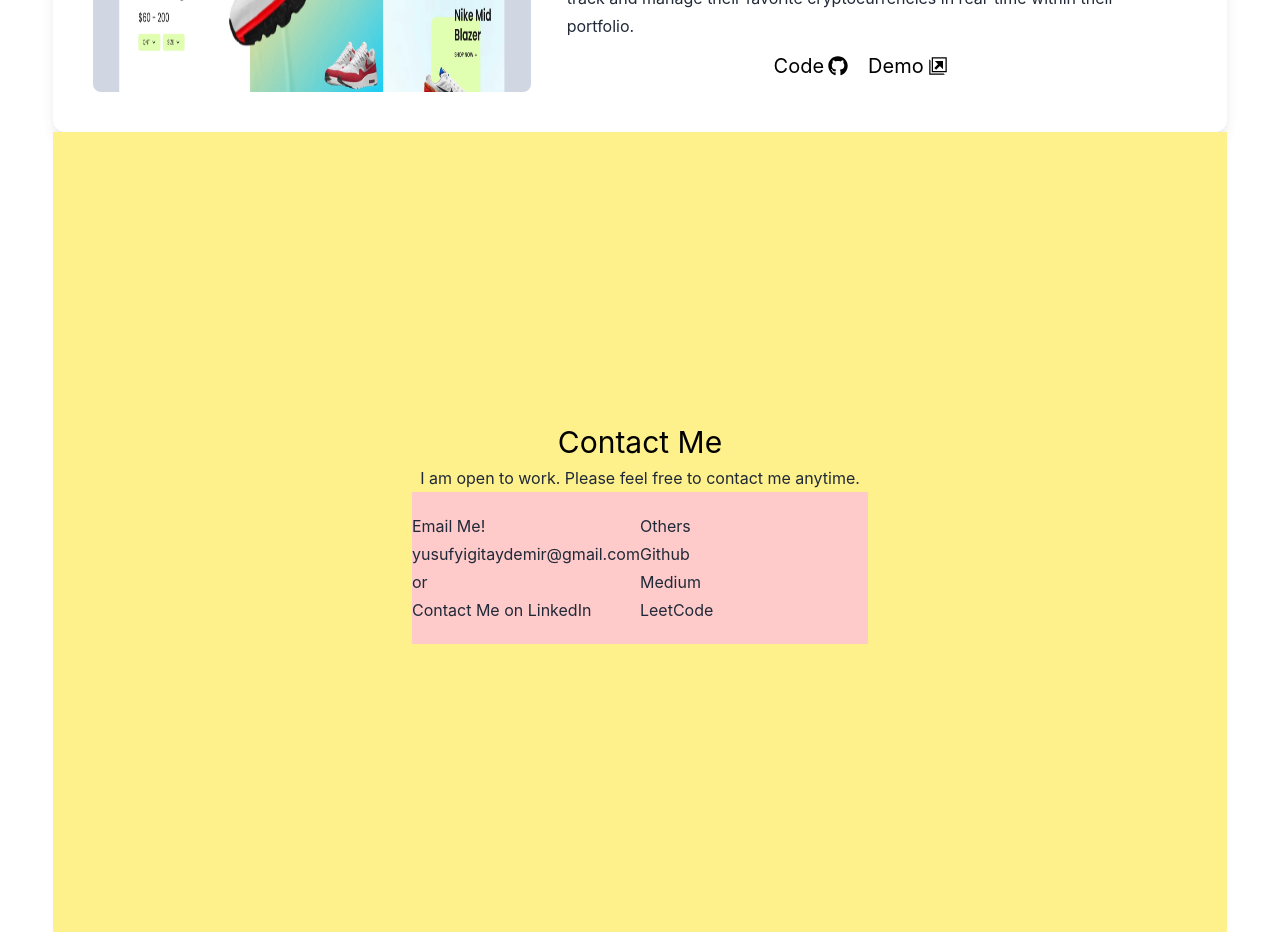
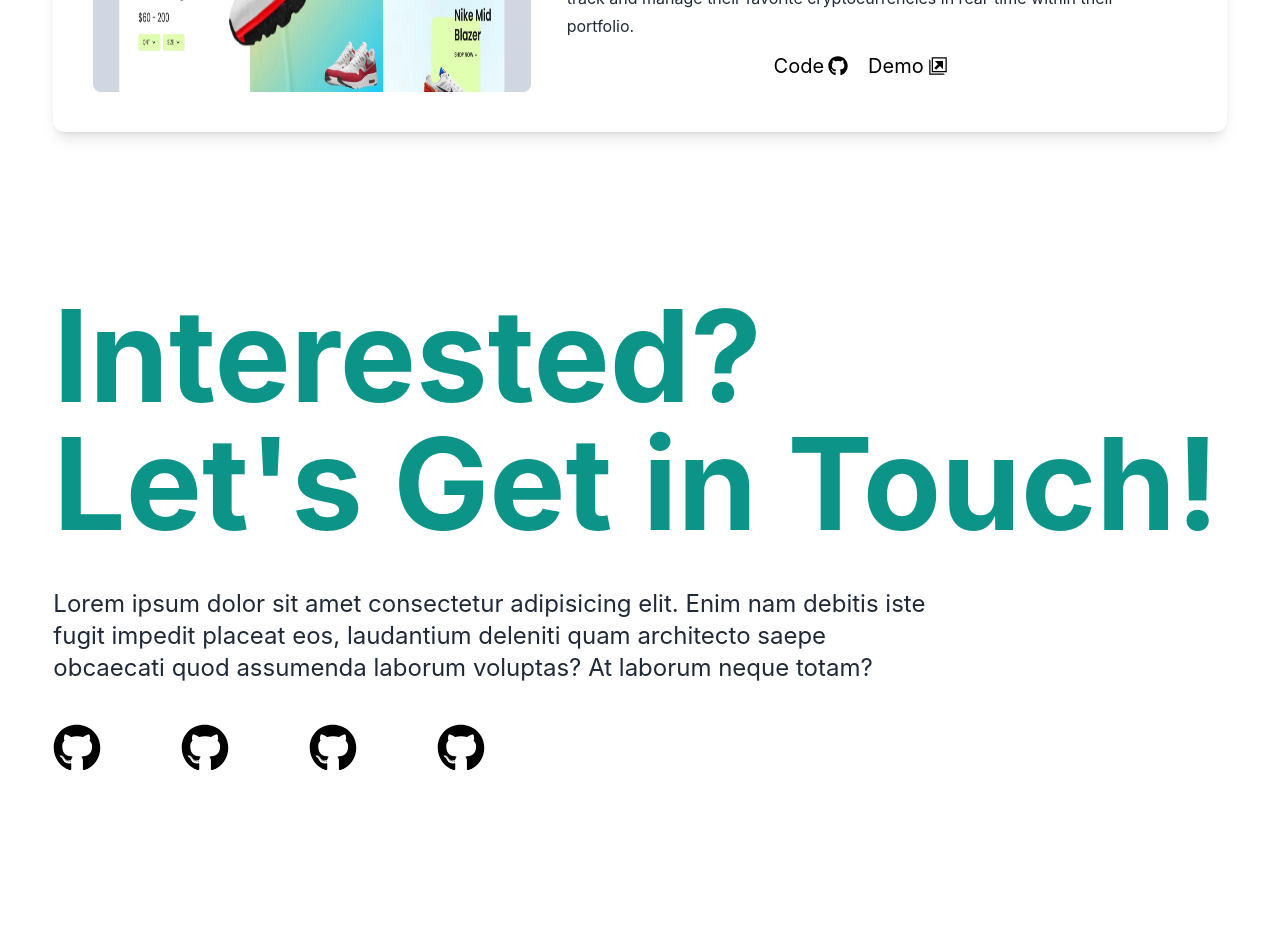
Before and after one commit to yigitaydemir/portfolio-website, a React (Create React App) app: page / in a window 1280 px wide. Shown: the part 2460-3392 px from the top of the page. Built offline with nearby package versions, Linux system fonts and the light colour scheme.

Commit message:
layout fixed

```diff
--- a/src/App.js
+++ b/src/App.js
@@ -30,7 +30,7 @@ const App = () => {
                 <ul className="hidden sm:flex sm:items-center">
                   <li>
                     <Link
-                      className="mx-2 cursor-pointer hover:text-cyan-500 duration-300 dark:text-white"
+                      className="mx-2 cursor-pointer hover:text-teal-600 dark:hover:text-teal-600 duration-300 dark:text-white"
                       to="home"
                       spy={true}
                       smooth={true}
@@ -41,7 +41,7 @@ const App = () => {
                   </li>
                   <li>
                     <Link
-                      className="mx-2 cursor-pointer hover:text-cyan-500 duration-300 dark:text-white"
+                      className="mx-2 cursor-pointer hover:text-teal-600 dark:hover:text-teal-600 duration-300 dark:text-white"
                       to="about"
                       spy={true}
                       smooth={true}
@@ -52,7 +52,7 @@ const App = () => {
                   </li>
                   <li>
                     <Link
-                      className="mx-2 cursor-pointer hover:text-cyan-500 duration-300 dark:text-white"
+                      className="mx-2 cursor-pointer hover:text-teal-600 dark:hover:text-teal-600 duration-300 dark:text-white"
                       to="projects"
                       spy={true}
                       smooth={true}
@@ -64,7 +64,7 @@ const App = () => {
                   <li>
                     <a
                       href="https://medium.com/@yusufyaydemir"
-                      className="mx-2 cursor-pointer hover:text-cyan-500 duration-300 dark:text-white"
+                      className="mx-2 cursor-pointer hover:text-teal-600 dark:hover:text-teal-600 duration-300 dark:text-white"
                       target="blank"
                     >
                       Blog
@@ -72,7 +72,7 @@ const App = () => {
                   </li>
                   <li>
                     <Link
-                      className="mx-2 cursor-pointer hover:text-cyan-500 duration-300 dark:text-white"
+                      className="mx-2 cursor-pointer hover:text-teal-600 dark:hover:text-teal-600 duration-300 dark:text-white"
                       to="contact"
                       spy={true}
                       smooth={true}
@@ -113,7 +113,7 @@ const App = () => {
               <ul className="flex flex-col justify-center items-center text-center">
                 <li className="p-2 w-full border-y border-black">
                   <Link
-                    className="cursor-pointer hover:text-cyan-500 duration-300 dark:text-white"
+                    className="cursor-pointer hover:text-teal-600 dark:hover:text-teal-600 duration-300 dark:text-white"
                     to="home"
                     spy={true}
                     smooth={true}
@@ -125,7 +125,7 @@ const App = () => {
                 </li>
                 <li className="p-2 w-full border-b border-black">
                   <Link
-                    className="cursor-pointer hover:text-cyan-500 duration-300 dark:text-white"
+                    className="cursor-pointer hover:text-teal-600 dark:hover:text-teal-600 duration-300 dark:text-white"
                     to="about"
                     spy={true}
                     smooth={true}
@@ -137,7 +137,7 @@ const App = () => {
                 </li>
                 <li className="p-2 w-full border-b border-black">
                   <Link
-                    className="cursor-pointer hover:text-cyan-500 duration-300 dark:text-white"
+                    className="cursor-pointer hover:text-teal-600 dark:hover:text-teal-600 duration-300 dark:text-white"
                     to="projects"
                     spy={true}
                     smooth={true}
@@ -150,7 +150,7 @@ const App = () => {
                 <li className="p-2 w-full border-b border-black">
                   <a
                     href="https://medium.com/@yusufyaydemir"
-                    className="mx-2 cursor-pointer hover:text-cyan-500 duration-300 dark:text-white"
+                    className="mx-2 cursor-pointer hover:text-teal-600 dark:hover:text-teal-600 duration-300 dark:text-white"
                     target="blank"
                     onClick={handleMenu}
                   >
@@ -159,7 +159,7 @@ const App = () => {
                 </li>
                 <li className="p-2">
                   <Link
-                    className="cursor-pointer hover:text-cyan-500 duration-300 dark:text-white"
+                    className="cursor-pointer hover:text-teal-600 dark:hover:text-teal-600 duration-300 dark:text-white"
                     to="contact"
                     spy={true}
                     smooth={true}
@@ -202,7 +202,7 @@ const App = () => {
 
         <section
           id="about"
-          className="w-11/12 max-w-screen-xl min-h-screen m-auto flex flex-col xl:flex-row items-center justify-center"
+          className="w-11/12 max-w-screen-xl min-h-screen m-auto flex flex-col xl:flex-row items-center justify-center pt-[8rem] sm:pt-0"
         >
           <div>
             <Lottie
@@ -226,7 +226,10 @@ const App = () => {
           </div>
         </section>
 
-        <section id="projects" className="w-11/12 max-w-screen-xl m-auto pt-20 pb-10 sm:pb-0 min-h-screen">
+        <section
+          id="projects"
+          className="w-11/12 max-w-screen-xl m-auto pt-20 pb-10 sm:pb-0 min-h-screen"
+        >
           <div className="py-5">
             <h3 className="text-3xl py-1 text-teal-600">Projects</h3>
             <p className="dark:text-white">
@@ -332,13 +335,21 @@ const App = () => {
 
                 <ul className="flex justify-center">
                   <li className="m-1 p-1 flex items-center text-xl">
-                    <a href="https://github.com/yigitaydemir/coinport" target="blank" className="p-1">
+                    <a
+                      href="https://github.com/yigitaydemir/coinport"
+                      target="blank"
+                      className="p-1"
+                    >
                       Code
                     </a>
                     <FaGithub></FaGithub>
                   </li>
                   <li className="m-1 p-1 flex items-center text-xl">
-                    <a href="https://coinport.vercel.app/" target="blank" className="p-1">
+                    <a
+                      href="https://coinport.vercel.app/"
+                      target="blank"
+                      className="p-1"
+                    >
                       Demo
                     </a>
                     <ImNewTab></ImNewTab>
@@ -351,30 +362,22 @@ const App = () => {
 
         <section
           id="contact"
-          className="bg-yellow-200 w-11/12 max-w-screen-xl m-auto min-h-screen flex flex-col justify-center items-center"
+          className="w-11/12 max-w-screen-xl m-auto min-h-screen flex flex-col justify-center pt-10 sm:pt-0"
         >
-          <h1 className="text-3xl py-1">Contact Me</h1>
-          <p className="text-md leading-7 text-gray-800">
-            I am open to work. Please feel free to contact me anytime.
+          <p className="text-5xl sm:text-6xl md:text-7xl lg:text-8xl xl:text-9xl text-teal-600 font-bold">Interested? <br /> Let's Get in Touch!</p>
+          <p className="py-10 w-3/4 text-md sm:text-lg md:text-xl lg:text-2xl leading-8 text-gray-800 dark:text-white">
+            Lorem ipsum dolor sit amet consectetur adipisicing elit. Enim nam
+            debitis iste fugit impedit placeat eos, laudantium deleniti quam
+            architecto saepe obcaecati quod assumenda laborum voluptas? At
+            laborum neque totam?
           </p>
 
-          <div className="bg-red-200 grid grid-cols-2">
-            <div className="py-5 text-md leading-7 text-gray-800">
-              <p>Email Me!</p>
-              <p>yusufyigitaydemir@gmail.com</p>
-              <p>or</p>
-              <p>Contact Me on LinkedIn</p>
-            </div>
-
-            <div className="py-5 text-md leading-7 text-gray-800">
-              <p>Others</p>
-              <ul>
-                <li>Github</li>
-                <li>Medium</li>
-                <li>LeetCode</li>
-              </ul>
-            </div>
-          </div>
+          <ul className="flex">
+            <li className="mr-4 md:mr-10 pr-4 md:pr-10 text-4xl sm:text-5xl dark:text-white"><a href="#"><FaGithub></FaGithub></a></li>
+            <li className="mr-4 md:mr-10 pr-4 md:pr-10 text-4xl sm:text-5xl dark:text-white"><a href="#"><FaGithub></FaGithub></a></li>
+            <li className="mr-4 md:mr-10 pr-4 md:pr-10 text-4xl sm:text-5xl dark:text-white"><a href="#"><FaGithub></FaGithub></a></li>
+            <li className="mr-4 md:mr-10 pr-4 md:pr-10 text-4xl sm:text-5xl dark:text-white"><a href="#"><FaGithub></FaGithub></a></li>
+          </ul>
         </section>
       </div>
     </div>
```
